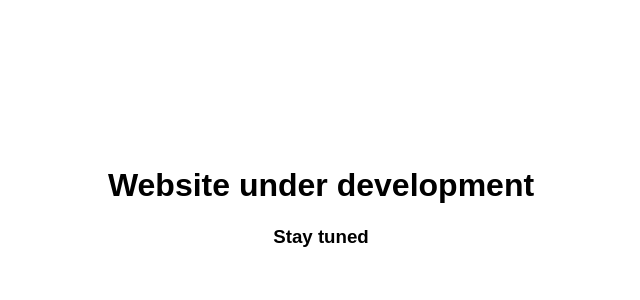
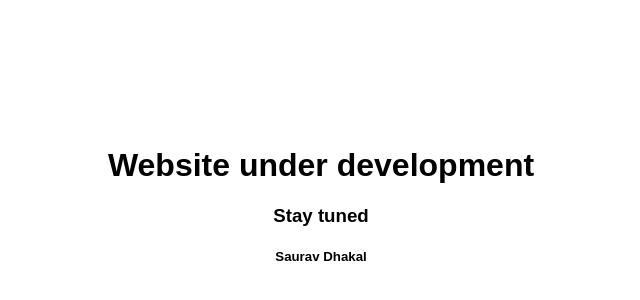
Before and after one commit to PritamPkhl/file, a plain HTML site: page index.html in a window 1280 px wide. Shown: the part 194-494 px from the top of the page, without its empty margins (319-959 px from the left). Drawn offline with Linux system fonts and the light colour scheme.

Commit message:
Update index.html

```diff
--- a/index.html
+++ b/index.html
@@ -3,7 +3,7 @@
 <head>
     <meta charset="UTF-8">
     <meta name="viewport" content="width=device-width, initial-scale=1.0">
-    <title>Centered Text</title>
+    <title>Saurav Dhakal</title>
     <style>
         body {
             display: flex;
@@ -20,6 +20,7 @@
     <div>
         <h1>Website under development</h1>
         <h3>Stay tuned</h3>
+	    <h5>Saurav Dhakal</h5>
 	</div>
 </body>
 </html>
```
